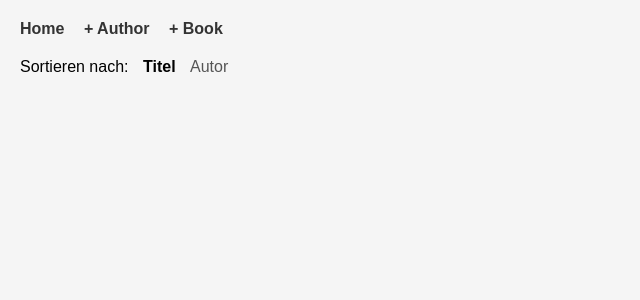
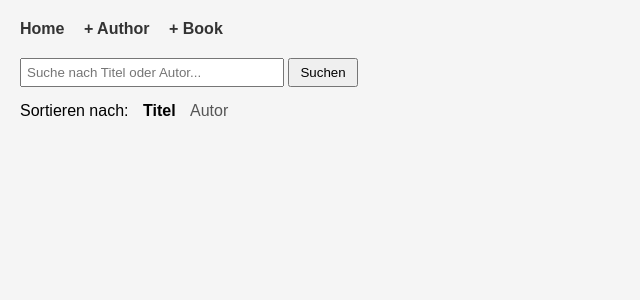
Before and after one commit to MadSyndicate/BookAlchemy, a Flask app: page /?sort=title in a window 1280 px wide. Shown: the top 300 px of the page, without its empty margins (0-640 px from the left). Run offline with Flask 3, Linux system fonts and the light colour scheme.

Commit message:
added Keyword search
will look for substring matches within book titles or author names.

```diff
--- a/app.py
+++ b/app.py
@@ -3,7 +3,7 @@ from flask import Flask, request, render_template, redirect, url_for, flash
 from datetime import datetime
 # from flask_cors import CORS
 # from flask_limiter import Limiter
-from flask_sqlalchemy import SQLAlchemy
+from sqlalchemy import or_
 from data_models import db, Author, Book
 
 app = Flask(__name__)
@@ -81,13 +81,31 @@ def add_book():
 @app.route('/')
 def home():
     sort = request.args.get("sort", "title")
+    query = request.args.get("q", "").strip()
+
+    books_query = Book.query.join(Author)
+
+    if query:
+        search = f"%{query}%"
+        books_query = books_query.filter(
+            or_(
+                Book.title.ilike(search),
+                Author.name.ilike(search)
+            )
+        )
 
     if sort == "author":
-        books = Book.query.join(Author).order_by(Author.name).all()
+        books_query = books_query.order_by(Author.name)
     else:
-        books = Book.query.order_by(Book.title).all()
+        books_query = books_query.order_by(Book.title)
 
-    return render_template('home.html', books=books, sort=sort)
+    books = books_query.all()
+
+    if query and not books:
+        flash(f"For the search input '{query}' was no matching book title or "
+              f"author name found!", "info")
+
+    return render_template('home.html', books=books, sort=sort, query=query)
 
 
 if __name__ == '__main__':
--- a/static/styles.css
+++ b/static/styles.css
@@ -30,6 +30,19 @@ body {
 .sort-bar a.active {
     font-weight: bold;
     color: black;
+}
+
+.search-bar {
+    margin-bottom: 15px;
+}
+
+.search-bar input {
+    padding: 5px;
+    width: 250px;
+}
+
+.search-bar button {
+    padding: 5px 10px;
 }
 
 /* 📚 Grid */
--- a/templates/home.html
+++ b/templates/home.html
@@ -14,6 +14,16 @@
         <a href="/add_author">+ Author</a>
         <a href="/add_book">+ Book</a>
     </nav>
+
+    <form method="GET" class="search-bar">
+        <input type="text" name="q" placeholder="Suche nach Titel oder Autor..."
+               value="{{ query or '' }}">
+
+        <!-- Sortierung beibehalten -->
+        <input type="hidden" name="sort" value="{{ sort }}">
+
+        <button type="submit">Suchen</button>
+    </form>
 
     <!-- 🔔 Flash Messages -->
     {% with messages = get_flashed_messages(with_categories=true) %}
```
